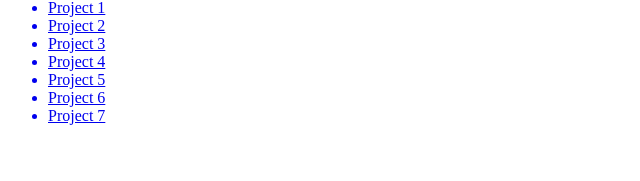
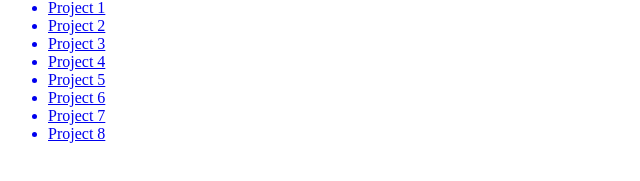
Before and after one commit to AndreDNA/AndreDNA.github.io, a plain HTML site: page index.html in a window 1280 px wide. Shown: the part 81-262 px from the top of the page, 0-640 px from the left. Drawn offline with Linux system fonts and the light colour scheme.

Commit message:
Update index.html

```diff
--- a/index.html
+++ b/index.html
@@ -19,6 +19,7 @@
       <a href="Tables/project5.html"><li>Project 5</li></a>
       <a href="project6/project6.html"><li>Project 6</li></a>
       <a href="project7/project7.html"><li>Project 7</li></a>
+      <a href="project8/project8.html"><li>Project 8</li></a>
     </ul>
 
   </body>
```
